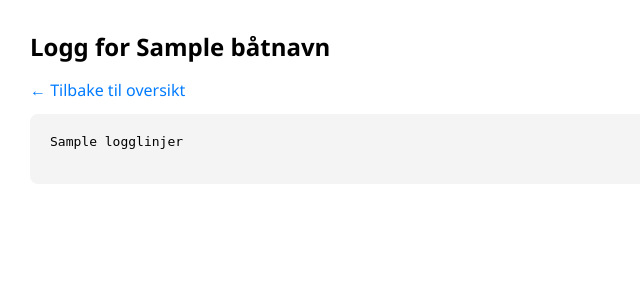
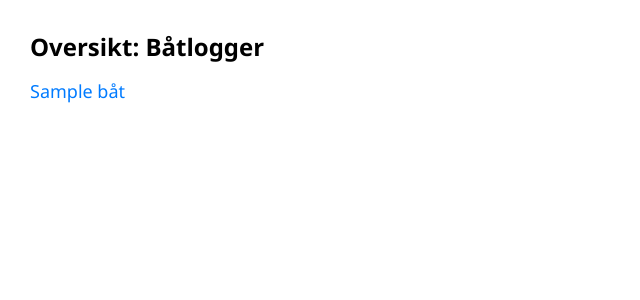
Before and after one commit to joaskvik/baatmonitor, a Flask app: template templates/admin_index.html in a window 1280 px wide. Shown: the top 300 px of the page, without its empty margins (0-640 px from the left). Run offline with Flask 3, Linux system fonts and the light colour scheme; the template is opened without the code that fills it: most values are stand-ins (such as "Sample title", 1, 10 or a date in 2020).

Commit message:
Add files via upload

```diff
--- a/templates/admin_index.html
+++ b/templates/admin_index.html
@@ -2,20 +2,20 @@
 <html lang="no">
 <head>
     <meta charset="UTF-8">
-    <title>Logg for {{ båtnavn }}</title>
+    <title>Adminpanel - Båtlogger</title>
     <style>
         body { font-family: 'Segoe UI', sans-serif; margin: 30px; }
         h1 { font-size: 24px; }
-        pre { background: #f4f4f4; padding: 20px; border-radius: 8px; }
-        a { text-decoration: none; color: #007bff; }
+        a { display: block; margin: 10px 0; font-size: 18px; text-decoration: none; color: #007bff; }
         a:hover { text-decoration: underline; }
     </style>
 </head>
 <body>
-    <h1>Logg for {{ båtnavn }}</h1>
-    <a href="{{ url_for('index') }}">← Tilbake til oversikt</a>
-    <pre>
-{{ logglinjer|join('') }}
-    </pre>
+    <h1>Oversikt: Båtlogger</h1>
+    {% for båt in båter %}
+        <a href="{{ url_for('vis_båtlogg', båtnavn=båt) }}">{{ båt }}</a>
+    {% else %}
+        <p>Ingen logger funnet.</p>
+    {% endfor %}
 </body>
 </html>
```
